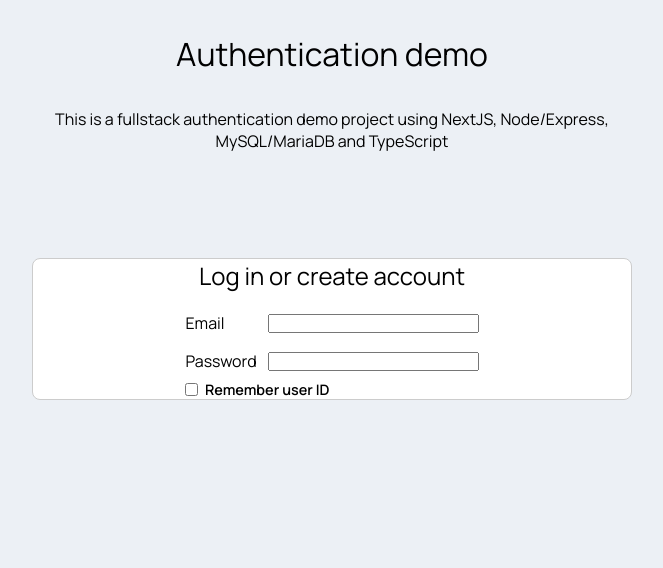
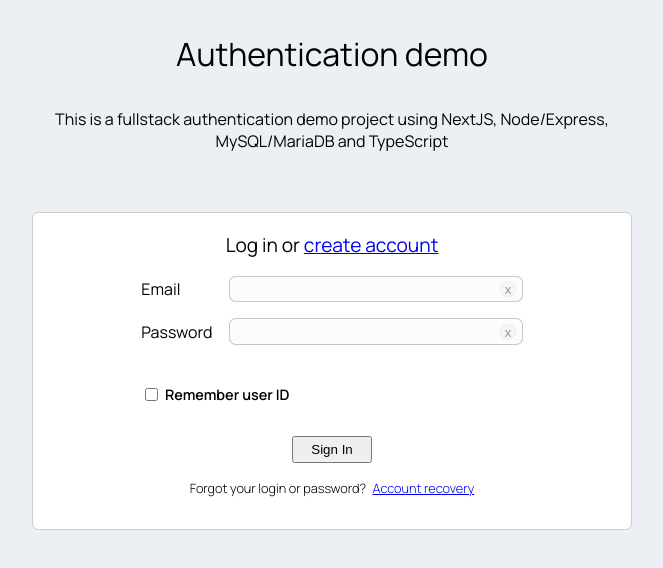
Before and after one commit to isaschlothauer/Web0th, a Next.js app in the folder frontend/: page / in a window 1280 px wide. Shown: the top 568 px of the page, without its empty margins (308-971 px from the left). Built offline with nearby package versions, Linux system fonts and the light colour scheme.

Commit message:
frontend landing page functional

```diff
--- a/frontend/app/_components/formInput/index.module.css
+++ b/frontend/app/_components/formInput/index.module.css
@@ -16,22 +16,32 @@
 }
 
 .inputFieldLabel {
-  width: 6.5em;
+  width: 5em;
   display: inline-block;
+  /* padding: 0 1em  */
 }
 
 .inputFieldStyles, .checkboxContainer{
   width: 100%;
-  max-width: 20em;
+}
+
+.inputFieldStyles {
+  border: 1px solid rgba(150, 148, 148, 0.5);
+  background-color: var(--inputFieldBackgroundColor);
+  height: 2em;
+  border-radius: 0.5em;
+  width: 22em;
 }
 
 .checkboxContainer {
   margin-top: 1em;
   display: flex;
   /* margin-left: 9.5em; */
-  margin: 0 auto 0 auto;
+  margin:2em auto 0 auto;
   /* border: 1px dotted red; */
   padding: 0 0.8em;
+  max-width: 25em;
+
 }
 
 .checkboxContainer > input {
@@ -43,8 +53,37 @@
   /* margin-left: 0.5em; */
   font-weight: 600;
   font-size: 0.9em;
+
 }
 
 .checkboxLabel {
   margin-left: 0.5em;
 }
+
+.submitButtonLocation {
+  display: flex;
+  align-content: center;
+  justify-content: center;
+  margin: 2em 0 1em 0;
+}
+
+.submitButton {
+  width: 6em;
+  height: 2em;
+}
+
+.inputClearContainer {
+  display: flex;
+  position: relative;
+}
+
+.inputClearButton {
+  position: absolute;
+  right: 0.5em;
+  top: 0.4em;
+  border-radius: 1em;
+  width: 1.2em;
+  height: 1.2em;
+  border: 1px solid rgb(0, 0, 0, 0.1);
+  opacity: 0.4;
+}
--- a/frontend/app/_components/formInput/index.tsx
+++ b/frontend/app/_components/formInput/index.tsx
@@ -1,38 +1,108 @@
 "use client"
 
-import React, { useState } from 'react';
+import React, { ChangeEvent, useState, useEffect } from 'react';
 import styles from './index.module.css'
 import { formDataInputs } from './inputFieldArray'
 
 interface FormDataProps {
   email: string;
   password: string;
+  rememberId: boolean;
 }
 
 export default function FormInput() {
   const [formData, setFormData] = useState<FormDataProps>({
     email: '',
-    password: ''
+    password: '',
+    rememberId: false
   })
+
+  useEffect(() => {
+    console.log(formData);
+  }, [formData])
+
+  // Input data state handler
+  const handleInputChange = (e: ChangeEvent<HTMLInputElement>) => {
+    const { name, value } = e.target;
+    setFormData((prevState => ({
+      ...prevState,
+      [name]: value,
+    })))
+  }
+
+  const handleCheckbox = (e: ChangeEvent<HTMLInputElement>) => {
+    const { name, checked } = e.target;
+    setFormData((prevState => ({
+      ...prevState,
+      [name]: checked
+    })))
+  }
+
+  const loginSubmit = (e: React.FormEvent<HTMLFormElement>) => {
+    e.preventDefault();
+    console.log(formData);
+  }
+
+  const clearInput = (field: keyof FormDataProps) => {
+    setFormData(prevState => ({
+      ...prevState,
+      [field]: ''
+    }));
+  }
+
+
   return (
     <>
-      <form >
+      <form onSubmit={loginSubmit}>
         <div className={styles.form}>
           <ul className={styles.ulStyles}>
+
+            {/* Input field mapping */}
             {formDataInputs.map((element) => (
               <li key={element.id} className={styles.listStyles}>
                 <label htmlFor={element.label} className={styles.inputFieldLabel} >{element.input}</label>
-                <input id={element.label}  name={element.label}  className={styles.inputFieldStyles} type={element.type} />
+                <div className={styles.inputClearContainer}>
+                  <input
+                    id={element.label}
+                    name={element.label}
+                    className={styles.inputFieldStyles}
+                    type={element.type} value={formData[element.label as keyof FormDataProps] as string}
+                    onChange={handleInputChange}
+                  />
+                  <button
+                    type="button"
+                    className={styles.inputClearButton}
+                    value={element.label}
+                    // onClick={clearInput}
+                    onClick={() => clearInput(element.label as keyof FormDataProps)}
+                    >
+                    x
+                  </button>
+                </div>
               </li>
             ))}
           </ul>
         </div>
+
+        {/* Remember user ID button */}
         <div className={styles.checkboxContainer}>
-          <input type="checkbox" id="test" name="test"/>
-          <label htmlFor="test" className={styles.checkboxLabel}>Remember user ID</label>
+          <input
+            type="checkbox"
+            id="rememberId"
+            name="rememberId"
+            onChange={handleCheckbox}
+          />
+          <label htmlFor="rememberId" className={styles.checkboxLabel}>Remember user ID</label>
+        </div>
+
+        <div className={styles.submitButtonLocation}>
+          <button type="submit" className={styles.submitButton}>Sign In</button>
         </div>
 
       </form>
+
+
+
     </>
   )
 }
--- a/frontend/app/globals.css
+++ b/frontend/app/globals.css
@@ -1,86 +1,12 @@
 :root {
   --bg-color: #ecf0f5;
   --login-bg-color: white;
+  --inputFieldBackgroundColor: #fcfcfcf3;
 }
 
 .layoutStyle {
   background-color: var(--bg-color);
 }
-/* :root {
-  --max-width: 1100px;
-  --border-radius: 12px;
-  --font-mono: ui-monospace, Menlo, Monaco, "Cascadia Mono", "Segoe UI Mono",
-    "Roboto Mono", "Oxygen Mono", "Ubuntu Monospace", "Source Code Pro",
-    "Fira Mono", "Droid Sans Mono", "Courier New", monospace;
-
-  --foreground-rgb: 0, 0, 0;
-  --background-start-rgb: 214, 219, 220;
-  --background-end-rgb: 255, 255, 255;
-
-  --primary-glow: conic-gradient(
-    from 180deg at 50% 50%,
-    #16abff33 0deg,
-    #0885ff33 55deg,
-    #54d6ff33 120deg,
-    #0071ff33 160deg,
-    transparent 360deg
-  );
-  --secondary-glow: radial-gradient(
-    rgba(255, 255, 255, 1),
-    rgba(255, 255, 255, 0)
-  );
-
-  --tile-start-rgb: 239, 245, 249;
-  --tile-end-rgb: 228, 232, 233;
-  --tile-border: conic-gradient(
-    #00000080,
-    #00000040,
-    #00000030,
-    #00000020,
-    #00000010,
-    #00000010,
-    #00000080
-  );
-
-  --callout-rgb: 238, 240, 241;
-  --callout-border-rgb: 172, 175, 176;
-  --card-rgb: 180, 185, 188;
-  --card-border-rgb: 131, 134, 135;
-} */
-/*
-@media (prefers-color-scheme: dark) {
-  :root {
-    --foreground-rgb: 255, 255, 255;
-    --background-start-rgb: 0, 0, 0;
-    --background-end-rgb: 0, 0, 0;
-
-    --primary-glow: radial-gradient(rgba(1, 65, 255, 0.4), rgba(1, 65, 255, 0));
-    --secondary-glow: linear-gradient(
-      to bottom right,
-      rgba(1, 65, 255, 0),
-      rgba(1, 65, 255, 0),
-      rgba(1, 65, 255, 0.3)
-    );
-
-    --tile-start-rgb: 2, 13, 46;
-    --tile-end-rgb: 2, 5, 19;
-    --tile-border: conic-gradient(
-      #ffffff80,
-      #ffffff40,
-      #ffffff30,
-      #ffffff20,
-      #ffffff10,
-      #ffffff10,
-      #ffffff80
-    );
-
-    --callout-rgb: 20, 20, 20;
-    --callout-border-rgb: 108, 108, 108;
-    --card-rgb: 100, 100, 100;
-    --card-border-rgb: 200, 200, 200;
-  }
-} */
-
 * {
   box-sizing: border-box;
   padding: 0;
@@ -92,24 +18,3 @@ body {
   max-width: 100vw;
   overflow-x: hidden;
 }
-
-/* body {
-  color: rgb(var(--foreground-rgb));
-  background: linear-gradient(
-      to bottom,
-      transparent,
-      rgb(var(--background-end-rgb))
-    )
-    rgb(var(--background-start-rgb));
-}
-
-a {
-  color: inherit;
-  text-decoration: none;
-} */
-
-/* @media (prefers-color-scheme: dark) {
-  html {
-    color-scheme: dark;
-  }
-} */
--- a/frontend/app/page.module.css
+++ b/frontend/app/page.module.css
@@ -1,12 +1,10 @@
 
 /* Main page */
 .mainSection {
-  /* width: 100%; */
   max-width: 600px;
   margin: 0 auto 0 auto;
   font-size: 16px;
   height: 100vh;
-  position: relative;
 }
 
 .mainHeader {
@@ -26,10 +24,7 @@
 }
 
 .authContainer {
-  position: absolute;
-  top: 50%;
-  width: 100%;
-  translate: 0% -100%;
+  margin-top: 10%;
 }
 
 .loginText {
@@ -40,13 +35,27 @@
 .loginContainer {
   font-weight: 400;
   background-color: var(--login-bg-color);
-  border-radius: 0.5em;
+  border-radius: 0.4em;
   border: 1px solid rgb(204, 204, 204);
+  padding-bottom: 2em;
 }
 
-.authText {
+.signInContainerText {
   font-weight: 400;
-  font-size: 1.5em;
+  font-size: 1.2em;
   text-align: center;
+  margin-top: 1em;
   margin-bottom: 0.5em;
 }
+
+
+.loginRecovery {
+  font-weight: 300;
+  font-size: 0.8em;
+  text-align: center;
+
+}
+
+.linkStyle {
+  margin-left: 0.5em;
+}
--- a/frontend/app/page.tsx
+++ b/frontend/app/page.tsx
@@ -1,4 +1,6 @@
 import styles from "./page.module.css";
+import Link from 'next/link';
+
 
 import FormInput from './_components/formInput'
 
@@ -15,11 +17,15 @@ export default function Home() {
 
           <div className={styles.authContainer}>
             <div className={styles.loginContainer}>
-              <div className={styles.authText}>
-                Log in or create account
+              <div className={styles.signInContainerText}>
+                Log in or <Link href="/">create account</Link>
               </div>
-              {/* <p className={styles.loginText}></p> */}
               <FormInput />
+              <p className={styles.loginRecovery}>Forgot your login or password?
+                <Link href="/" className={styles.linkStyle}>
+                  Account recovery
+                </Link>
+              </p>
             </div>
           </div>
         </main>
```
